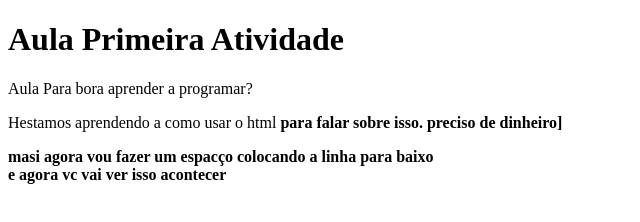
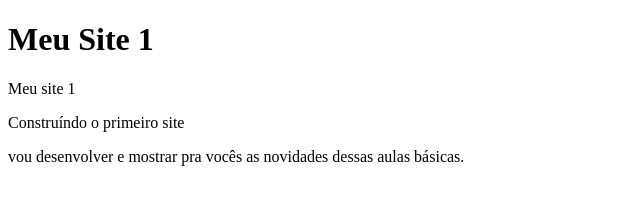
Before and after one commit to leandromarinhoz/html-css, a plain HTML site: page atividades/aula 1/index.html in a window 1280 px wide. Shown: the whole page, without its empty margins (0-640 px from the left). Drawn offline with Linux system fonts and the light colour scheme.

Commit message:
atualização

```diff
--- a/atividades/aula 1/index.html
+++ b/atividades/aula 1/index.html
@@ -7,13 +7,9 @@
     <title>Aula 1</title>
 </head>
 <body>
-<h1> Aula Primeira Atividade</h1>
-<p> Aula Para  bora aprender a programar?</p>
-<p> Hestamos aprendendo a como usar o html <b>
-    para falar sobre isso. preciso de dinheiro]
-    <p>masi agora vou fazer um espacço colocando a linha para baixo <br>
-    e agora vc vai ver isso acontecer</p>
-
-</b></p>
+<h1> Meu Site 1</h1>
+<p> Meu site 1</p>
+<p> Construíndo o primeiro site
+    <p> vou desenvolver e mostrar pra vocês as novidades dessas aulas básicas.</p>
 </body>
 </html>
```
